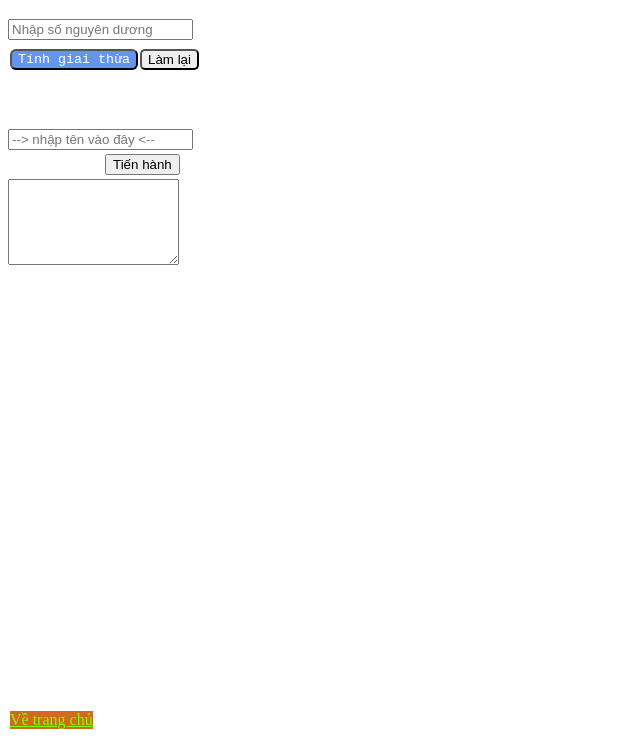
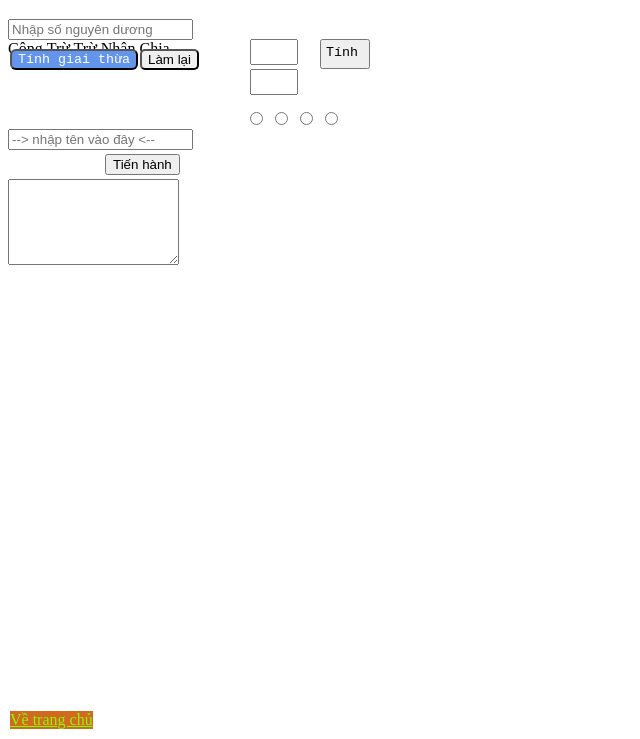
Before and after one commit to Nhanthichcode/Git-Update, a plain HTML site: page maytinhdongian.html in a window 1280 px wide. Shown: the part 61-800 px from the top of the page, without its empty margins (0-640 px from the left). Drawn offline with Linux system fonts and the light colour scheme.

Commit message:
B sửa lần 1

```diff
--- a/maytinhdongian.html
+++ b/maytinhdongian.html
@@ -19,6 +19,33 @@
       <input type="text" id="username" placeholder="--> nhập tên vào đây <--" />
       <textarea name="" id="txt_ketqua"></textarea>
     </div>
+    <div>
+      <input type="text" id="txt_So_a" />
+      <input type="text" id="txt_So_b" />
+      <input
+        type="radio"
+        name="radio_group"
+        id="rdb_cong"
+        value="option1"
+      />Cộng
+
+      <input type="radio" name="radio_group" id="rdb_tru" value="option2" />Trừ
+      <label for="rdb_tru">Trừ</label>
+      <input
+        type="radio"
+        name="radio_group"
+        id="rdb_nhan"
+        value="option3"
+        Nhân
+      />Nhân
+      <input
+        type="radio"
+        name="radio_group"
+        id="rdb_chia"
+        value="option4"
+      />Chia
+      <button type="button" id="btn_thuchien">Tính</button>
+    </div>
     <a id="a_link" href="index.html">Về trang chủ</a>
     <div><script src="script_2.js"></script></div>
   </body>
--- a/styless.css
+++ b/styless.css
@@ -97,3 +97,51 @@
   top: 215px;
   left: 105px;
 }
+
+#txt_So_a {
+  display: flex;
+  width: 40px;
+  height: 20px;
+  position: absolute;
+  top: 100px;
+  left: 250px;
+}
+#txt_So_b {
+  display: flex;
+  width: 40px;
+  height: 20px;
+  position: absolute;
+  top: 130px;
+  left: 250px;
+}
+#btn_thuchien {
+  display: flex;
+  margin: 10px, 14px;
+  padding: 4px;
+  font-family: "Courier New", Courier, monospace;
+  width: 50px;
+  height: 30px;
+  position: absolute;
+  top: 100px;
+  left: 320px;
+}
+#rdb_cong {
+  position: absolute;
+  left: 245px;
+  top: 170px;
+}
+#rdb_tru {
+  position: absolute;
+  left: 270px;
+  top: 170px;
+}
+#rdb_nhan {
+  position: absolute;
+  left: 295px;
+  top: 170px;
+}
+#rdb_chia {
+  position: absolute;
+  left: 320px;
+  top: 170px;
+}
```
Also changed, not shown: index.html (+1 -0 lines).
